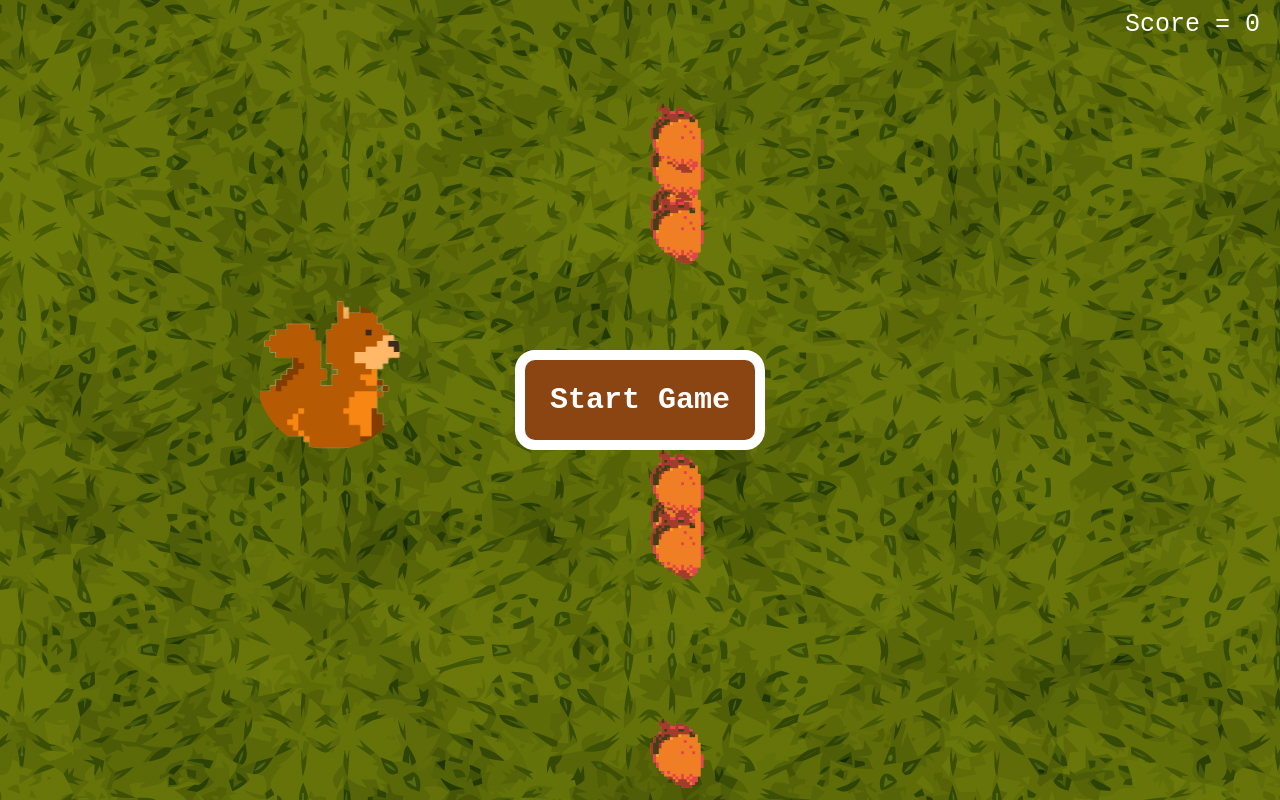
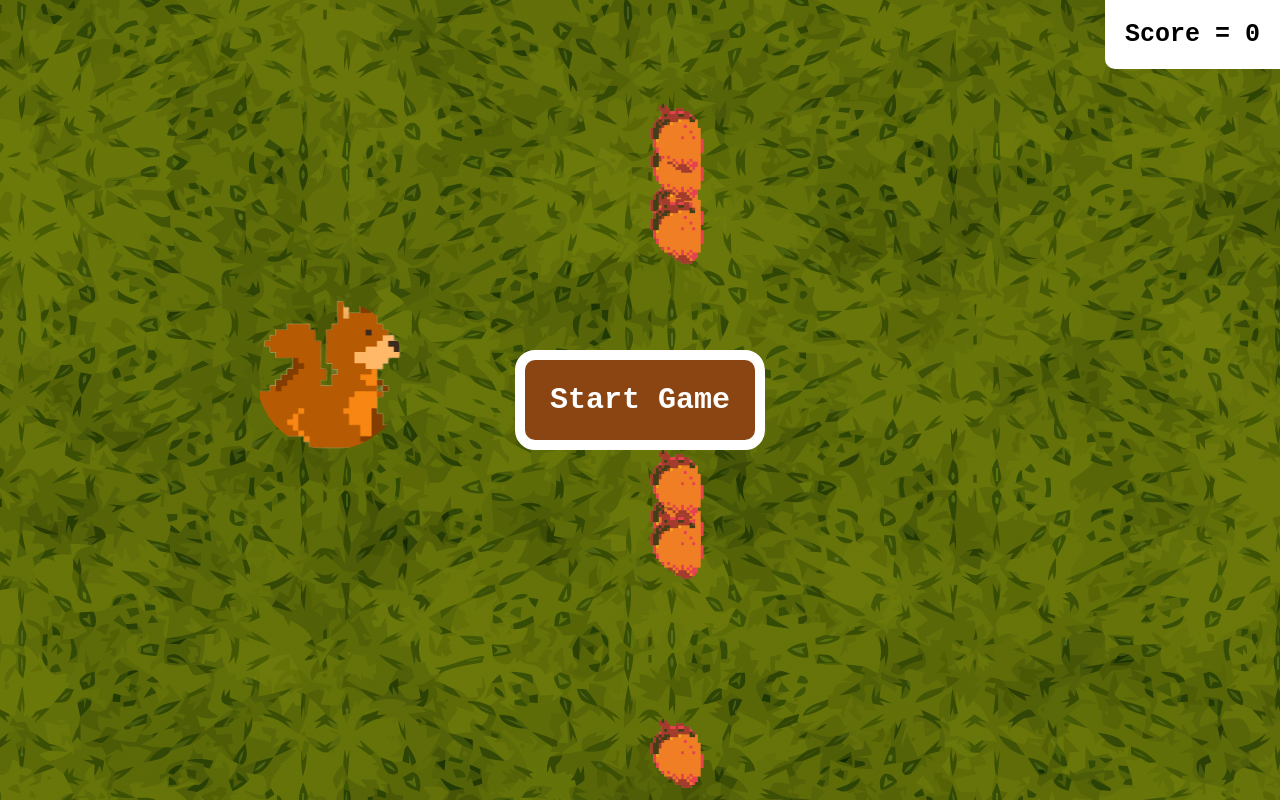
Before and after one commit to mohanamisra/nutopia, a React (Vite) app in the folder PitchyBird/: page / in a window 1280 px wide. Built offline with nearby package versions, Linux system fonts and the light colour scheme.

Commit message:
Modified score display

```diff
--- a/PitchyBird/src/App.css
+++ b/PitchyBird/src/App.css
@@ -14,12 +14,15 @@
 }
 
 .score-container {
-  color: white;
   font-family: monospace, sans-serif;
+  font-weight: 700;
+  padding: 20px;
   font-size: 25px;
   position: absolute;
-  right: 20px;
-  top: 10px;
+  right: 0;
+  top: 0;
+  border-bottom-left-radius: 10px;
+  background: white;
 }
 
 button {
```
